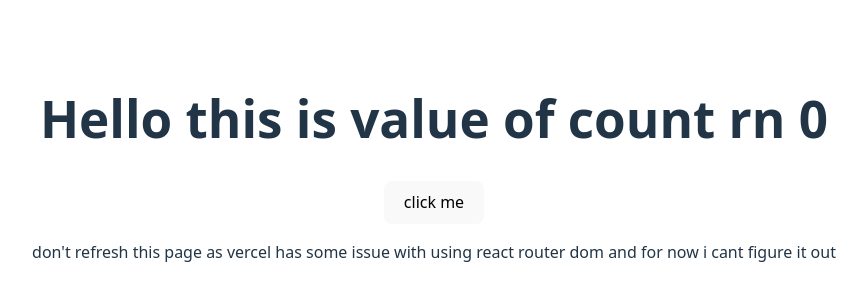
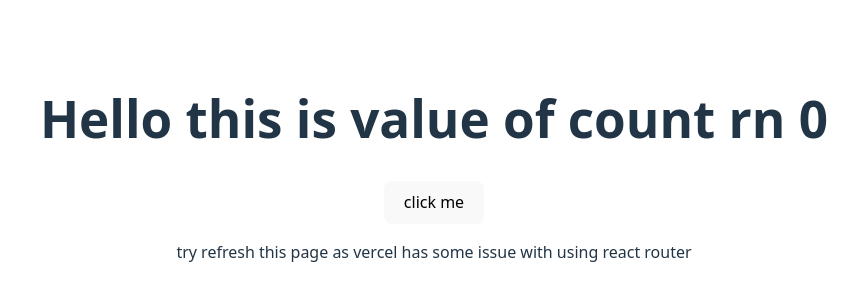
Before and after one commit to Anastand/React-Projects, a React (Vite) app: page /count in a window 1280 px wide. Shown: the part 232-532 px from the top of the page, without its empty margins (206-1073 px from the left). Built offline with nearby package versions, Linux system fonts and the light colour scheme.

Commit message:
Update Count.jsx

```diff
--- a/src/pages/Count.jsx
+++ b/src/pages/Count.jsx
@@ -25,9 +25,7 @@ function Count() {
         click me
       </button>
       <p>
-        {" "}
-        don't refresh this page as vercel has some issue with using react router
-        dom and for now i cant figure it out
+        try refresh this page as vercel has some issue with using react router
       </p>
     </div>
   );
```
